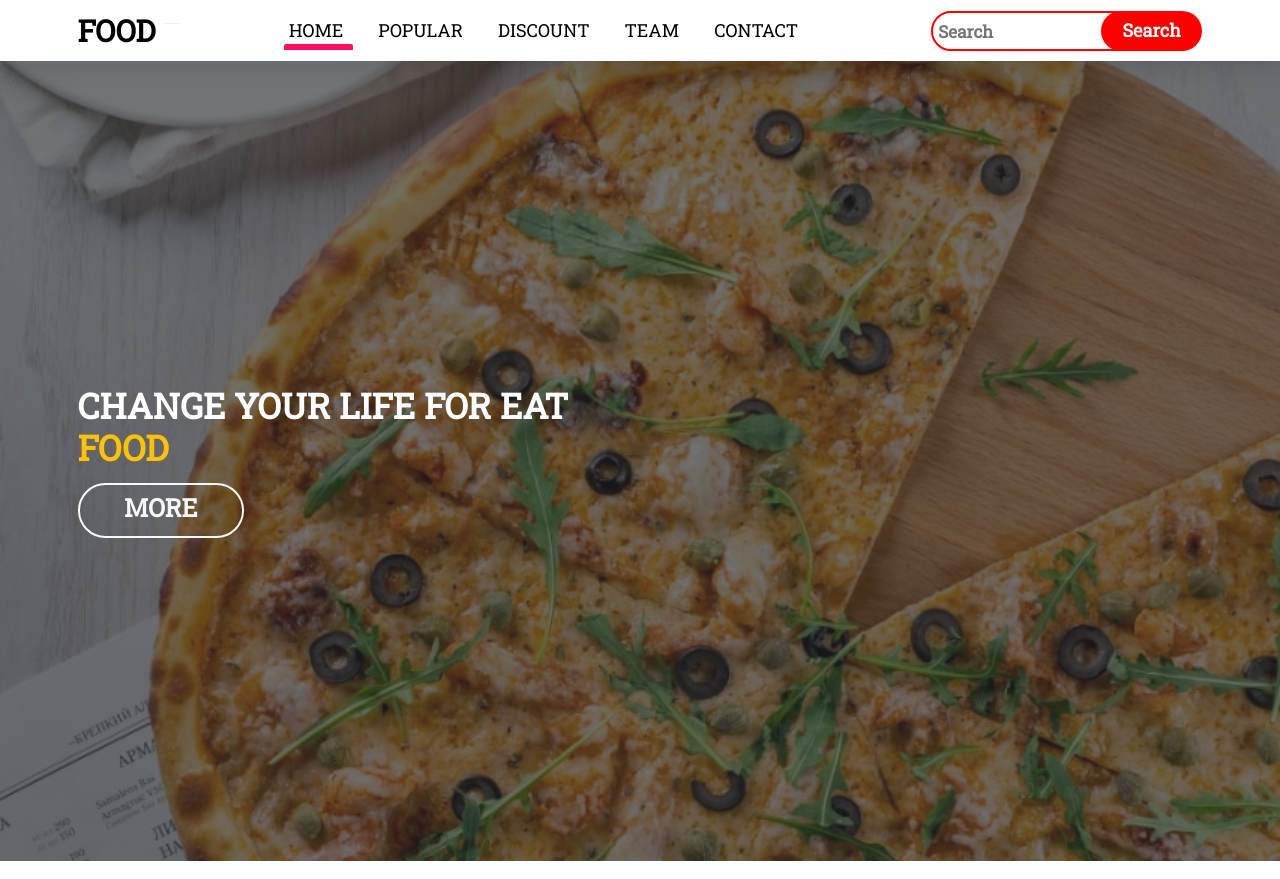
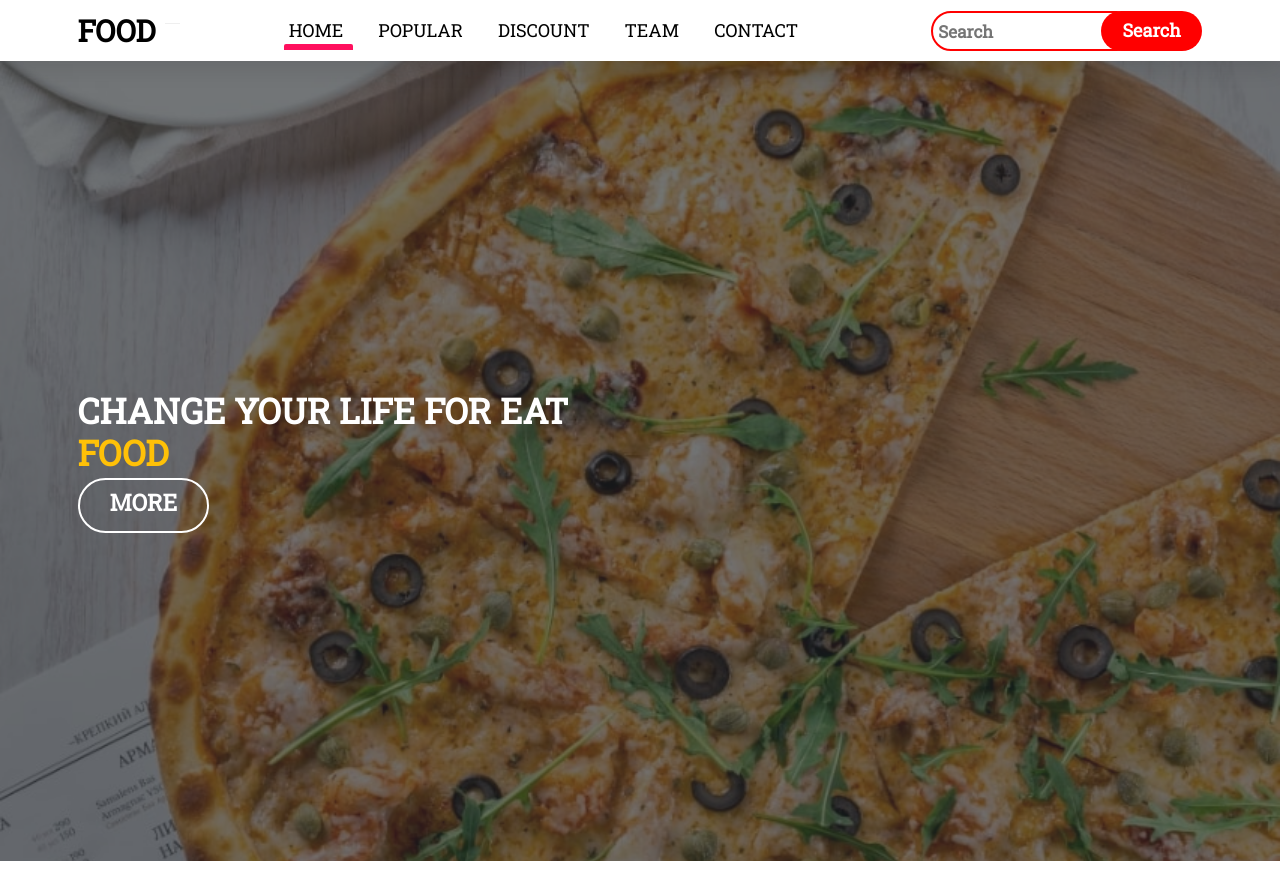
Before and after one commit to sawnedcom/food01, a plain HTML site: page index.html in a window 1280 px wide. Shown: the top 879 px of the page. Drawn offline with nearby package versions, Linux system fonts and the light colour scheme; files whose address does not match are found by name.

Commit message:
Update style.css

```diff
--- a/style.css
+++ b/style.css
@@ -262,13 +262,21 @@ li.active::after {
 }
 
 .btnlanding {
-  font-size: 25px;
-  margin-top: 10px;
+  font-size: 23px;
+  padding-right: 30px;
+  padding-left: 30px;
+  padding-top: 5px;
+  padding-bottom: 5px;
   border-radius: 60px;
-  border: 3px solid;
-  width: 30%;
+  background-color: transparent;
+  border: 2px solid white;
+  color: white;
 }
 
+.btnlanding:hover {
+  color: black;
+  background-color: white;
+}
 @media screen and (max-width: 991.98px) {
   .btnlanding {
     width: 40%;
```
